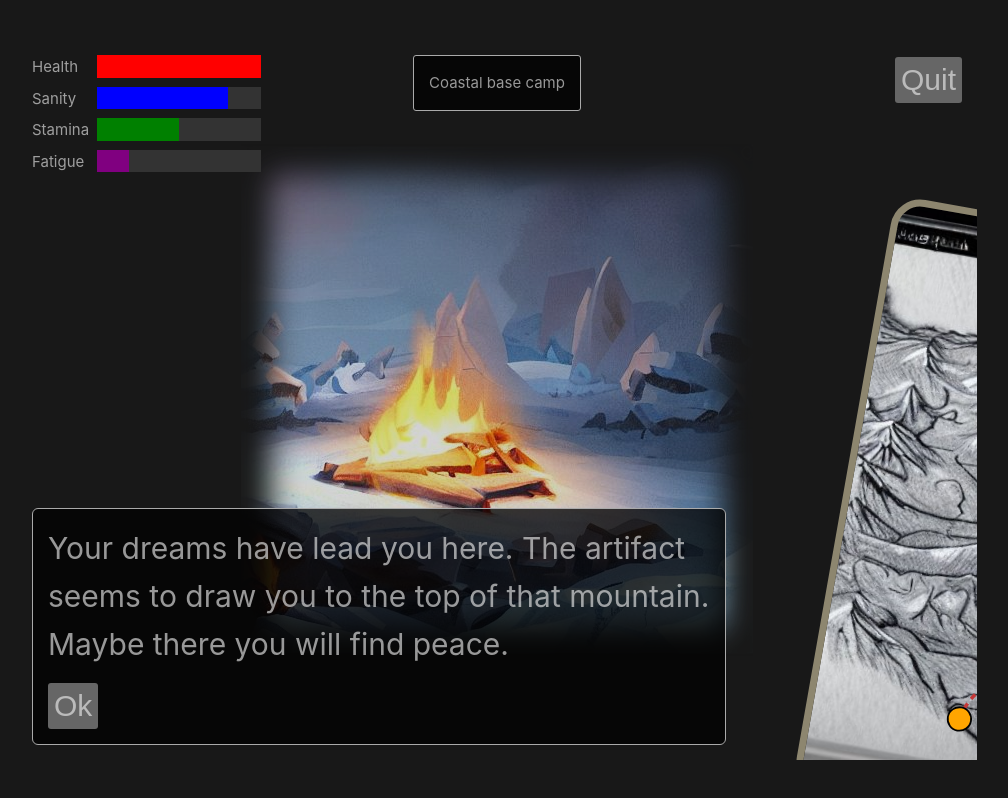
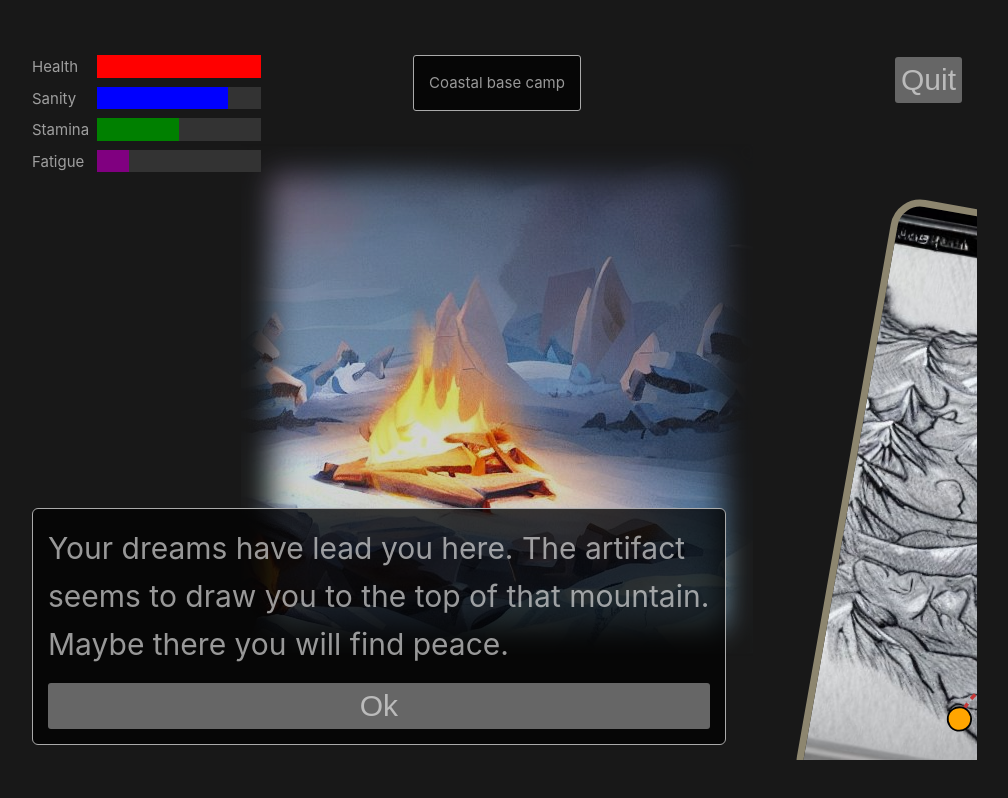
Before and after one commit to senritsu/beansjam-22, a Vue app: page / in a window 1280 px wide. Both pictures are taken after a click on the button "Start Game". Shown: the whole page, without its empty margins (143-1151 px from the left). Built offline with nearby package versions, Linux system fonts and the light colour scheme.

Commit message:
:lipstick: adjust UI

```diff
--- a/src/components/StatusInterface.vue
+++ b/src/components/StatusInterface.vue
@@ -29,7 +29,7 @@ const game = useGameStore()
       <ProgressBar :value="game.fatigue / 100" color="purple" />
     </div>
     <div v-if="game.pendingOutcome" class="outcome">
-      {{ game.pendingOutcome.description }}
+      <span>{{ game.pendingOutcome.description }}</span>
       <button @click="game.acceptOutcome">Ok</button>
     </div>
     <div v-else-if="game.currentLocation.actions.length" class="actions">
@@ -76,14 +76,21 @@ const game = useGameStore()
   grid-area: actions;
   font-size: 2em;
   display: flex;
-  align-items: center;
-  flex-wrap: wrap;
   gap: 0.5em;
 
   border: 1px solid rgb(170, 170, 170);
   padding: 0.5em;
   border-radius: 0.2em;
   background-color: rgba(0, 0, 0, 0.75);
+}
+
+.outcome {
+  flex-direction: column;
+}
+
+.actions {
+  align-items: center;
+  flex-wrap: wrap;
 }
 
 .settings {
--- a/src/stores/game.ts
+++ b/src/stores/game.ts
@@ -8,8 +8,8 @@ import dreams, { type Dream } from '@/dreams'
 
 export type Screen = 'title' | 'game' | 'death' | 'insanity' | 'victory'
 
-const energyRecoveryRate = 4
-const defaultFatigueBuildup = 6
+const energyRecoveryRate = 5
+const defaultFatigueBuildup = 5
 const defaultDreamCooldown = 2
 const defaultDreamDuration = 5
 
```
